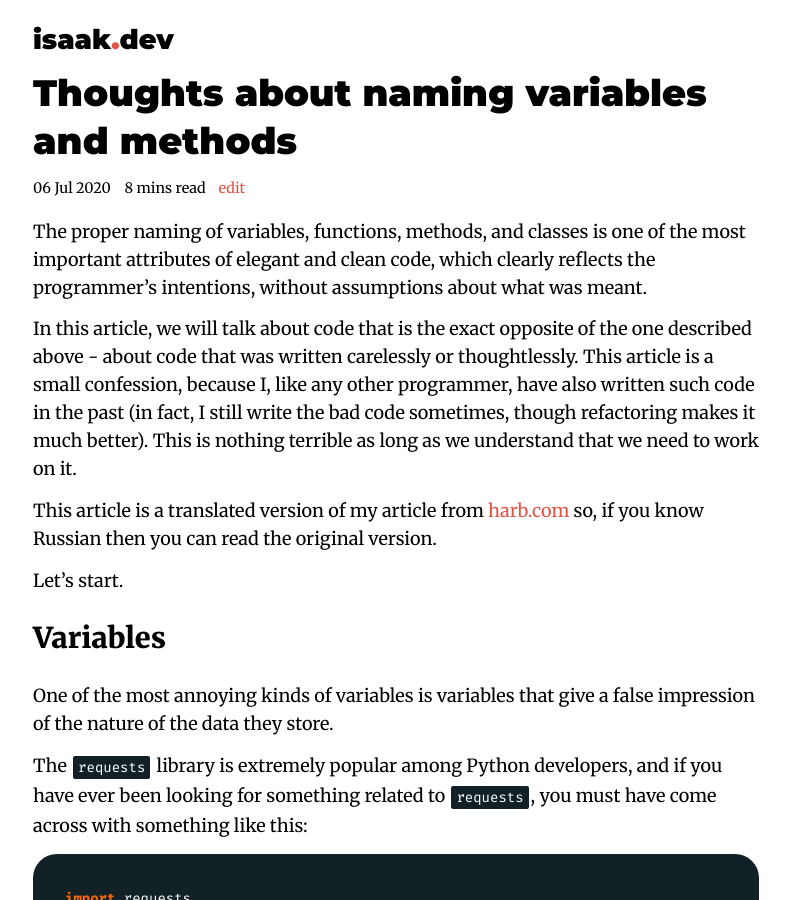
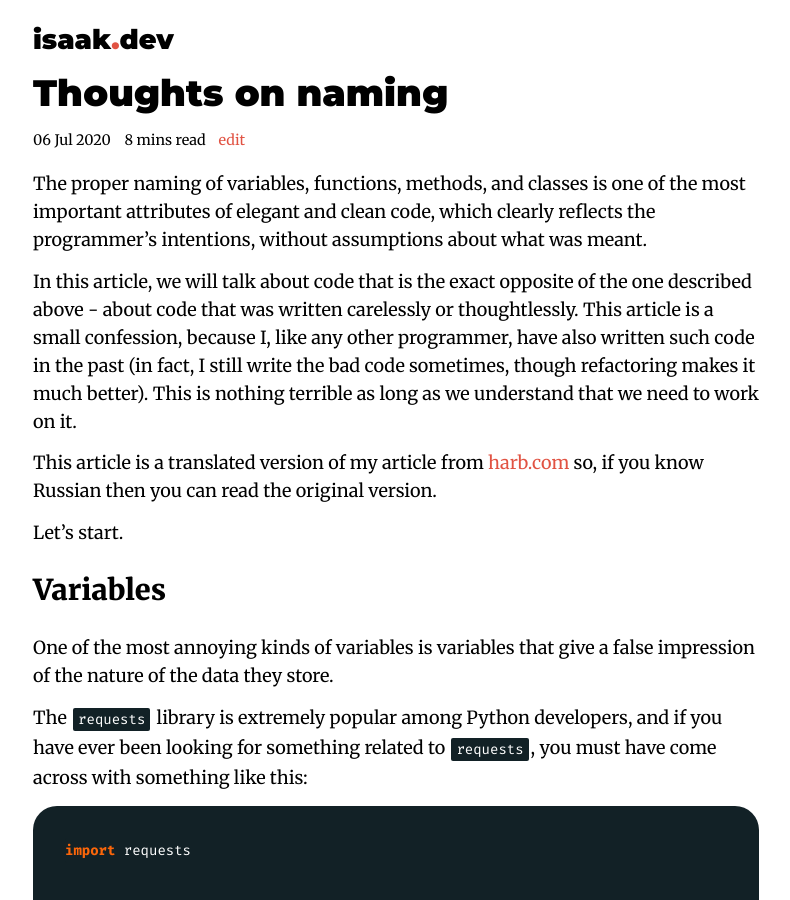
Before and after one commit to lk-geimfari/lk-geimfari.github.io, a Jekyll site: the page built from _posts/2020-07-06-a-few-thoughts-about-naming.md, in a window 1280 px wide and 900 px high. Shown: the whole window, without its empty margins (244-1034 px from the left). Built offline with Jekyll 4.4.1, drawn with Linux system fonts in a browser that asks for light colours; nearby versions of some CDN libraries.

Commit message:
Update 2020-07-06-a-few-thoughts-about-naming.md

```diff
--- a/_posts/2020-07-06-a-few-thoughts-about-naming.md
+++ b/_posts/2020-07-06-a-few-thoughts-about-naming.md
@@ -1,6 +1,6 @@
 ---
 layout: post
-title: Thoughts about naming variables and methods
+title: Thoughts on naming
 date: 2020-07-06
 description: The proper naming of variables, functions, methods, and classes is one of the most important
     attributes of elegant and clean code, that clearly reflects the intentions of the programmer,
```
